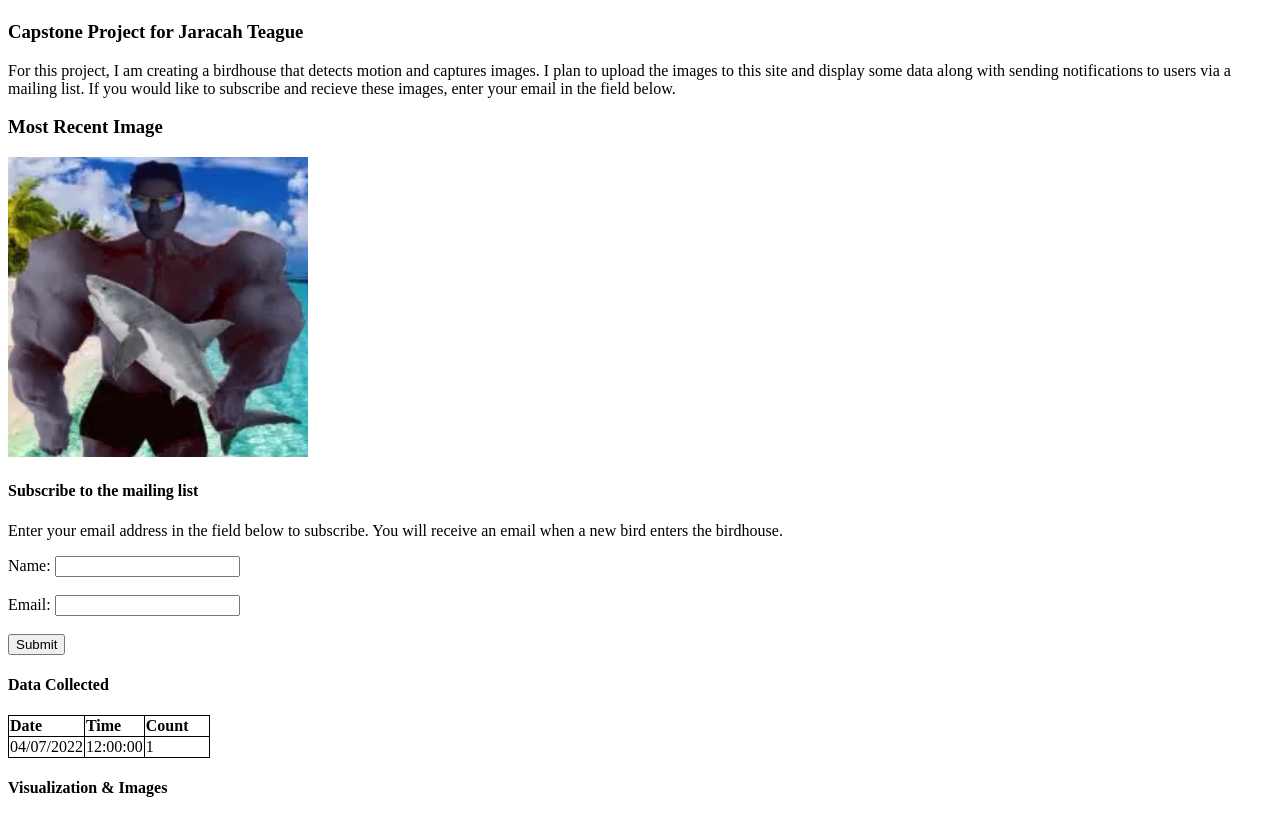
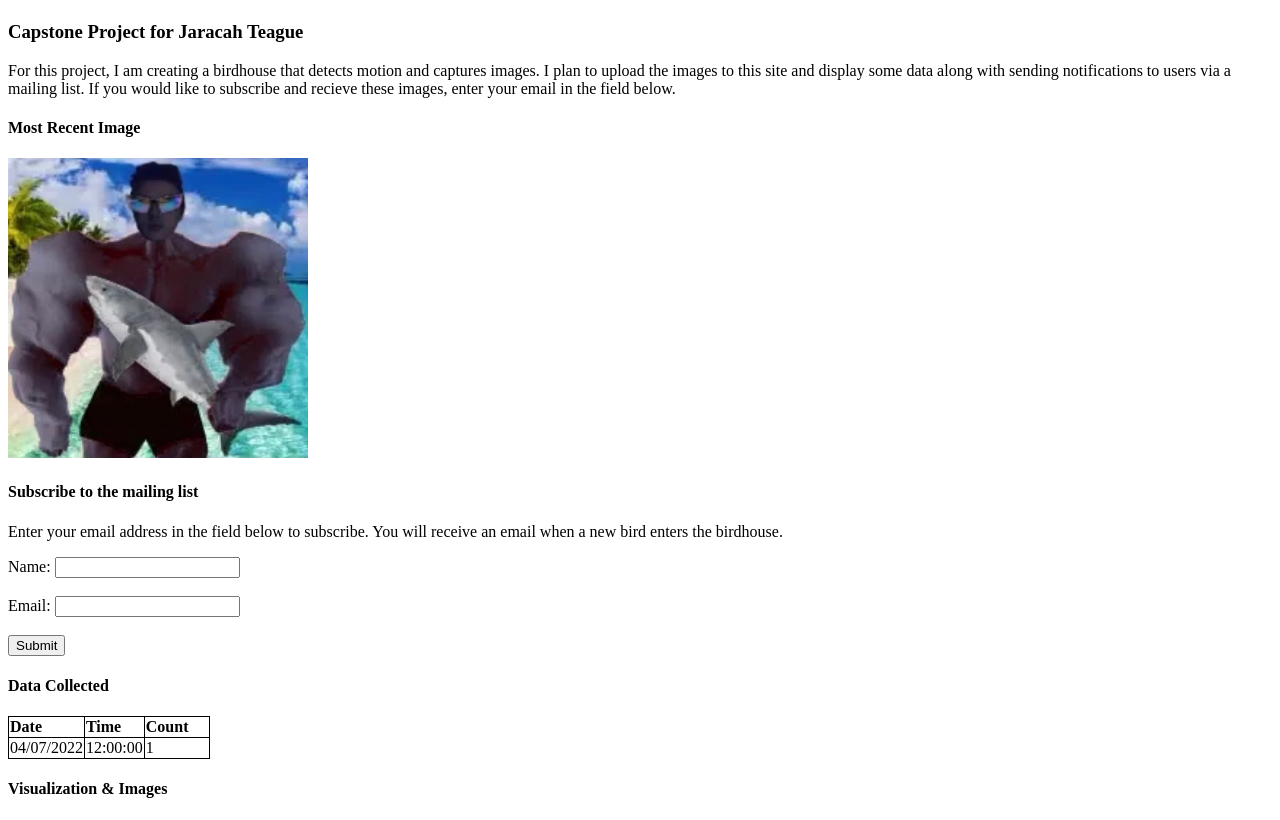
Before and after one commit to teaguejk/birdhouse.web, a plain HTML site: page index.html in a window 1280 px wide. Shown: the part 59-879 px from the top of the page. Drawn offline with Linux system fonts and the light colour scheme.

Commit message:
slight update

```diff
--- a/index.html
+++ b/index.html
@@ -21,7 +21,7 @@ table, th, td {
 <h3>Capstone Project for Jaracah Teague</h3>
 <p>For this project, I am creating a birdhouse that detects motion and captures images. I plan to upload the images to this site and display some data along with sending notifications to users via a mailing list. If you would like to subscribe and recieve these images, enter your email in the field below.</p>
 
-<h3>Most Recent Image</h3>
+<h4>Most Recent Image</h4>
 <img src="./assets/IMG.jpg" width="300" height="300">
 
 <h4>Subscribe to the mailing list</h4>
```
